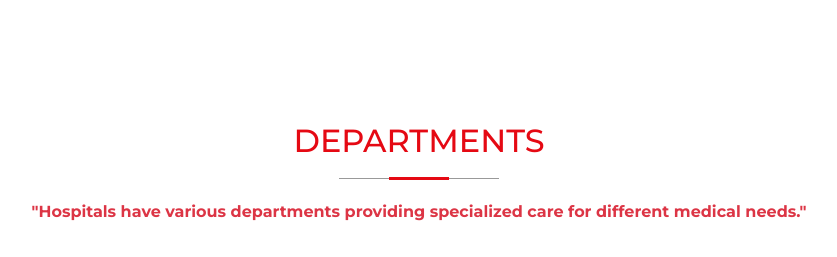
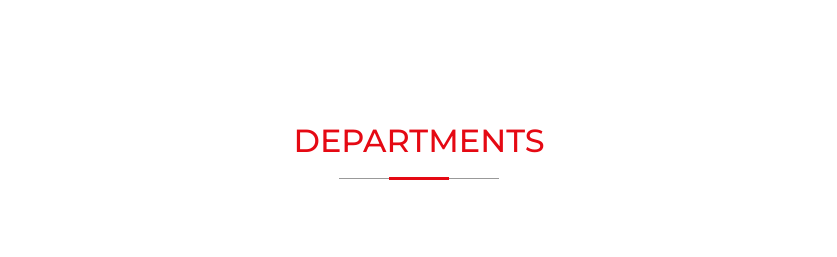
Before and after one commit to ankuxsshh/royalhealthcarekollam, a Django app: page / in a window 1280 px wide. Shown: the part 3143-3400 px from the top of the page, without its empty margins (221-1058 px from the left). Run offline with Django 5.2, Linux system fonts and the light colour scheme; some libraries are stand-ins or nearby versions.

Commit message:
Update index.html

```diff
--- a/templates/index.html
+++ b/templates/index.html
@@ -169,7 +169,6 @@
       <!-- Section Title -->
       <div class="container section-title" data-aos="fade-up">
         <h2>DEPARTMENTS</h2>
-        <p data-aos="fade-right" class="text-danger fw-bold">"Hospitals have various departments providing specialized care for different medical needs."</p>
       </div>
       <!-- End Section Title -->
 
```
